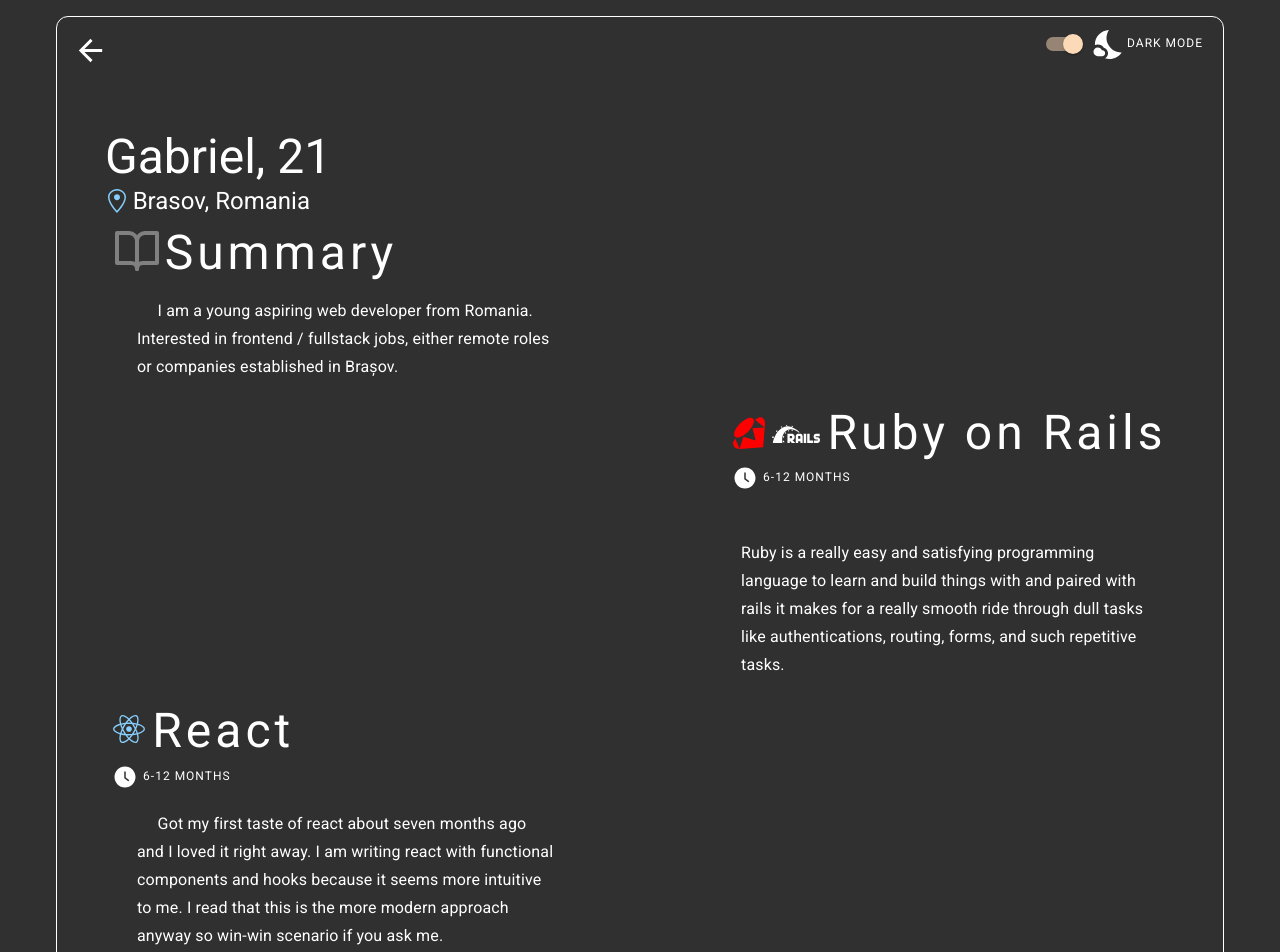
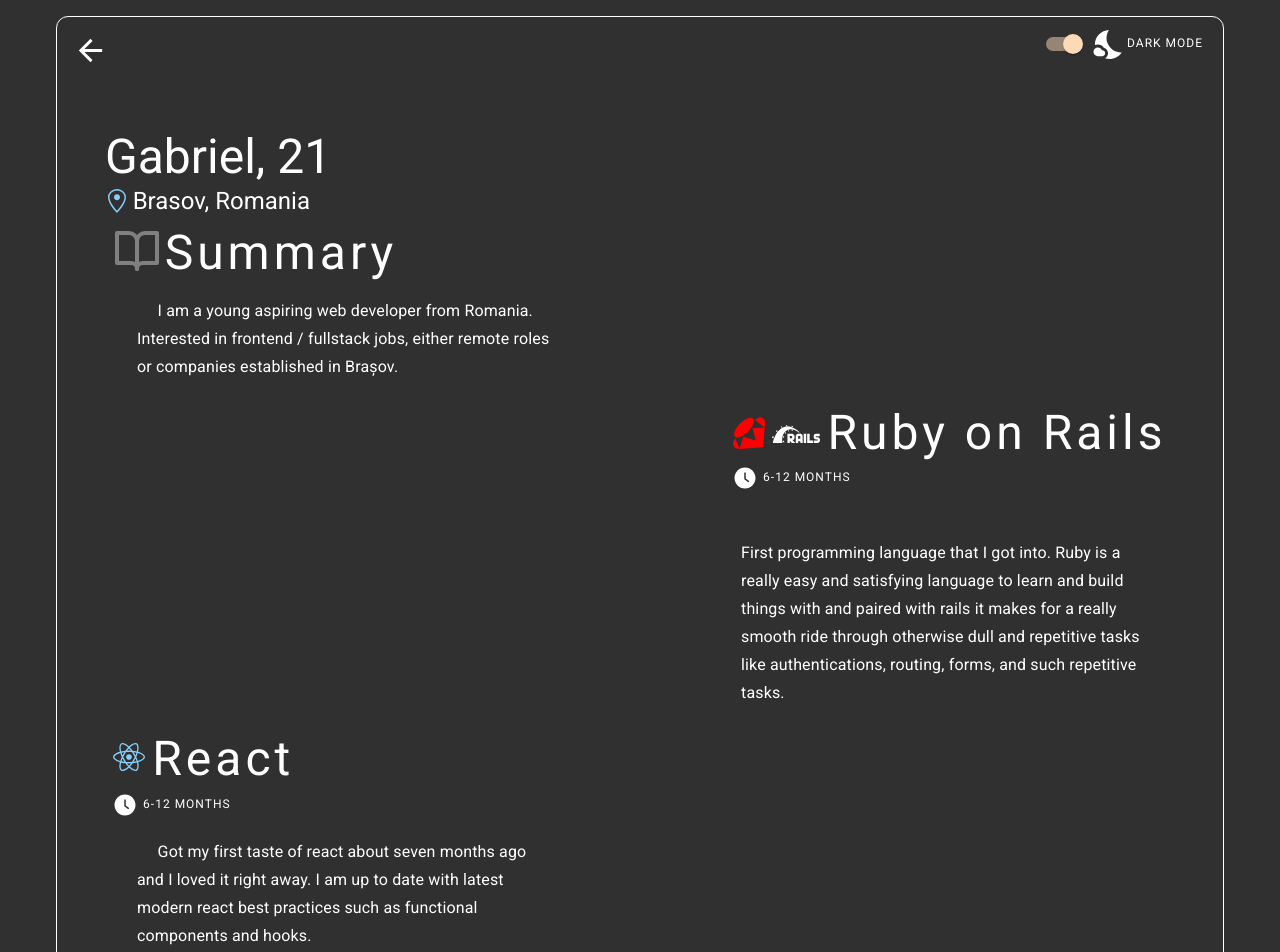
Before and after one commit to irlgabriel/portfolio, a React (Create React App) app: page /#/who in a window 1280 px wide. Shown: the top 952 px of the page. Built offline with nearby package versions, Linux system fonts and the light colour scheme.

Commit message:
updated react and ruby sections slightly

```diff
--- a/src/components/Me/Me.js
+++ b/src/components/Me/Me.js
@@ -213,8 +213,9 @@ export default ({props}) => {
                 <Typography variant='overline'>6-12 months</Typography>
               </Box>
               <Typography className={classes.desc} variant='subtitle1' style={{marginLeft: "1rem", marginTop: ".5rem"}}>
-                <br />Ruby is a really easy and satisfying programming language to learn and build things with and
-                paired with rails it makes for a really smooth ride through dull tasks like authentications,
+                <br />First programming language that I got into. Ruby is a really easy and satisfying language to learn and build things with and
+                paired with rails it makes for a really smooth ride through otherwise dull and repetitive
+                tasks like authentications,
                 routing, forms, and such repetitive tasks.
               </Typography>
             </Box>
@@ -242,9 +243,8 @@ export default ({props}) => {
               </Box>
               <Typography className={classes.desc} variant='subtitle1' style={{marginLeft: "1rem", marginTop: ".5rem"}}>
                 &nbsp;&nbsp;&nbsp;&nbsp;
-                Got my first taste of react about seven months ago and I loved it right away. I am writing
-                react with functional components and hooks because it seems more intuitive to me.
-                I read that this is the more modern approach anyway so win-win scenario if you ask me.
+                Got my first taste of react about seven months ago and I loved it right away. I am up to date
+                with latest modern react best practices such as functional components and hooks.
               </Typography>
             </Box>
           </CSSTransition>
```
